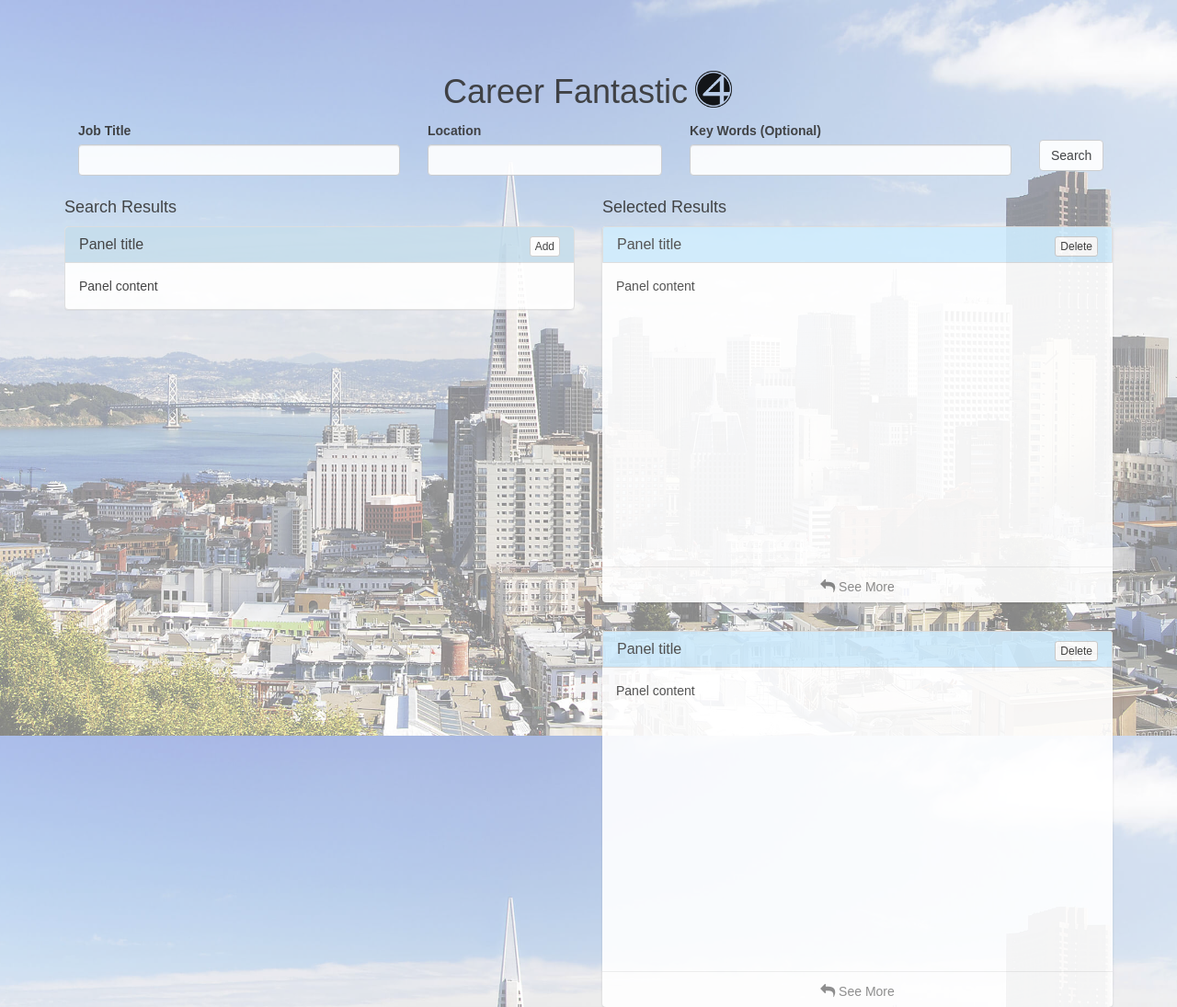
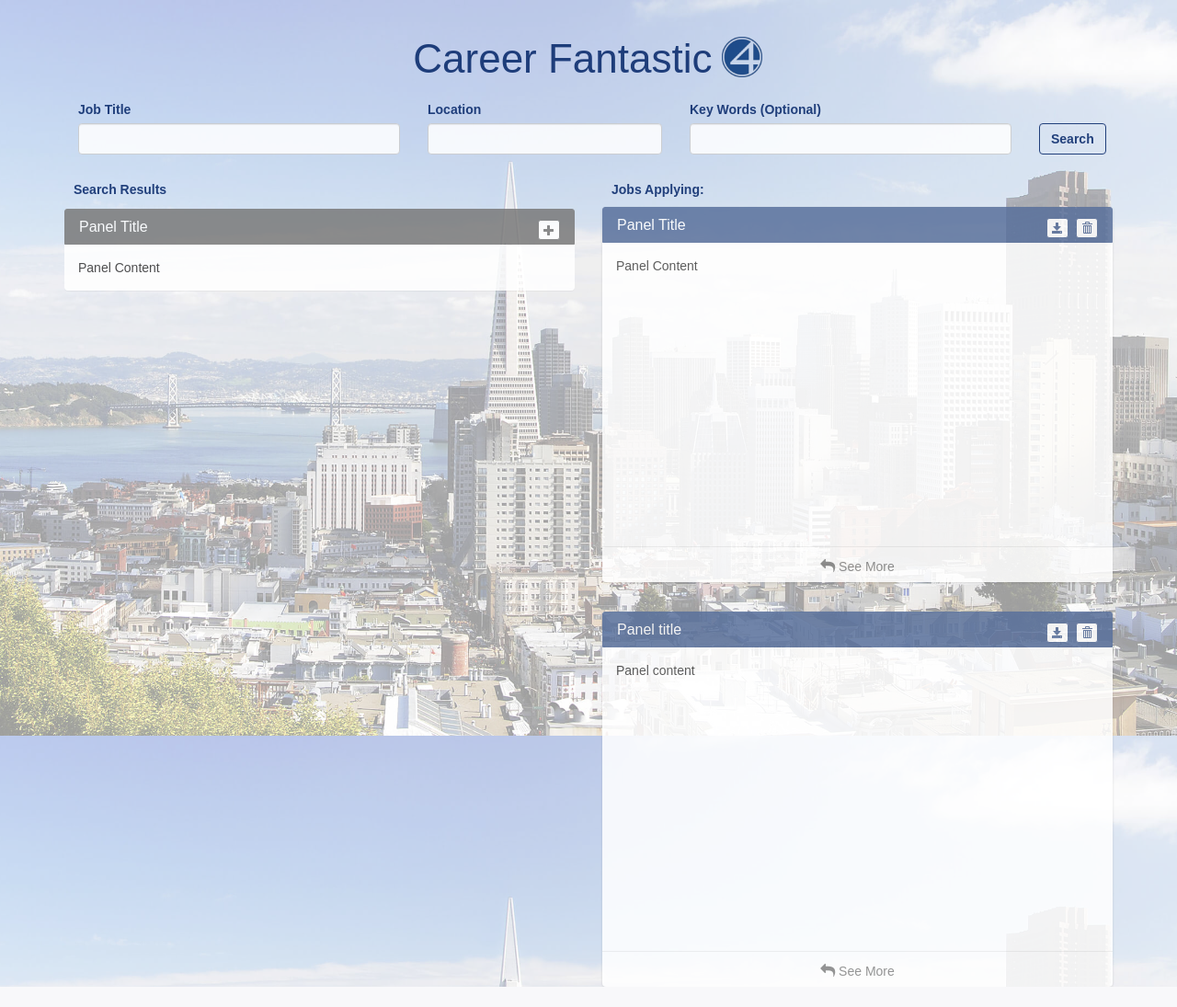
Before and after one commit to Fantastic4Career/CareerFantastic, a PHP site: page / in a window 1280 px wide. Shown: the whole page at 92% size. After the commit the page ends 1073 px from the top, so only its background shows below. Run offline with PHP 8.4, Linux system fonts and the light colour scheme; some libraries are stand-ins or nearby versions.

Commit message:
add general structure styles

```diff
--- a/assets/css/styles.css
+++ b/assets/css/styles.css
@@ -1,11 +1,20 @@
 #search-results .panel-heading {
-	/*background-color: #cfdce4;*/
-	background-color:#c6ddeb;
+    background-color: #333333;
+    border: 1px solid #333333;
+    opacity: 0.65;
+    filter: alpha(opacity=65); /* For IE8 and earlier */
+}
+
+#search-results .panel-default{
+    border: none;
+
 }
 
 #selected-results .panel-heading {
-	background-color: #cfebfd;
-	border: 1px solid #ddd;
+    background-color: #002366;
+    border: 1px solid #002366;
+    opacity: 0.65;
+    filter: alpha(opacity=65); /* For IE8 and earlier */
 }
 
 #logo {
@@ -15,29 +24,104 @@
 }
 
 body {
-	margin-top: 60px;
-	font-size: 14px;
+    margin-top: 20px;
     font-family: "Helvetica Nueue",Arial,Verdana,sans-serif;
-	background-color: #E5E9ED;
     background: url("../images/sf.jpg")no-repeat center center fixed;
-
     -webkit-background-size: cover;
        -moz-background-size: cover;
          -o-background-size: cover;
             background-size: cover;
 
-    opacity: 0.90;
-    filter: alpha(opacity=90); /* For IE8 and earlier */
+   opacity: 0.85;
+   filter: alpha(opacity=85); /* For IE8 and earlier */
 
-     background-color: hsla(0,0%,100%,0.50);
+   background-color: hsla(0,0%,100%,0.60);
    background-blend-mode: overlay;
+}
 
+.main-head {
+    color: #002366;
+    font-size: 44px;
 }
+
+h5 {
+    font-weight: bold;
+    color: #002366;
+}
+
+h5.sub-head {
+    margin-left: 10px;
+}
+
+.search-form {
+    margin-top: 20px;
+    margin-bottom: 100px;
+}
+
+.search-form label {
+    color: #002366;
+}
+.panel-default{
+    margin-top: 12px;
+}
+
+.panel-title {
+    color: white;
+    font-weight: bold;
+}
+
 .btn:hover,
 .btn:focus,
 .btn:active{
     outline: 0 !important;
 }
+
+.btn-xs {
+    background-color: white;
+    border: solid 1px #002366;
+    color: #002366;
+}
+
+.front .glyphicon-save {
+    margin-right: 8px;
+}
+
+
+.btn-xs:hover, .btn-xs:active, .btn-xs:focus, .btn-xs:active:focus{
+    background-color: white;
+    color: black;
+    border: solid 1px #002366;
+}
+
+.search-results-btn.btn-xs {
+     border: solid 1px #333333;
+     color: #333333;
+}
+
+.search-results-btn.btn-xs:hover, .search-results-btn.btn-xs:active,
+.search-results-btn.btn-xs:focus, .search-results-btn.btn-xs:active:focus{
+    color: black;
+    border: solid 1px #333333;
+}
+
+.search.btn {
+    color: #002366;
+    font-weight: bold;
+    border: solid 1px #002366;
+    background-color: transparent;
+}
+
+.search.btn:hover, .search.btn:active, .search.btn:focus, .search.btn:active:focus{
+    font-weight: bolder;
+    color: #002366;
+    border: solid 2px #002366;
+    background-color: transparent;
+}
+
+.search.panel-body, h5.panel-title {
+    font-weight: normal;
+}
+
 /* entire container, keeps perspective */
 .card-container {
 -webkit-perspective: 800px;
--- a/assets/js/app.js
+++ b/assets/js/app.js
@@ -8,7 +8,7 @@
         }
     }
 
-    $(document).on('click', '.btn', function(){
+    $(document).on('click', '.footer .btn', function(){
     	console.log(this);
     	rotateCard(this);
      });
--- a/index.html
+++ b/index.html
@@ -15,11 +15,11 @@
 
 <body>
   <div class="container">
-      <h1 class="text-center">Career Fantastic
-        <img id="logo" src="assets/images/263px-Fantastic_Four_logo.svg.png" alt="4" width="40" height="40">
+      <h1 class="main-head text-center">Career Fantastic
+        <img id="logo" src="assets/images/ff-logo.svg.png" alt="4" width="44" height="44">
       </h1>
 
-  <form>
+  <form class="search-form">
     <div class="form-group col-sm-4">
       <label for="job-title">Job Title</label>
       <input type="text-center" class="form-control" id="job-title">
@@ -33,39 +33,71 @@
       <input type="text" class="form-control" id="key-words">
     </div>
     <div class="form-group col-sm-1">
-      <label></label>
-    <button type="submit" class="btn btn-default" id="search">Search</button>
+      <label>&nbsp;</label>
+      <button type="submit" class="search btn btn-default" id="search">Search</button>
     </div>
-
   </form>
 
   <div class="row">
     <div class="col-sm-6" id="search-results">
 
-      <h4>Search Results</h4>
+      <h5 class="sub-head">Search Results</h5>
       <div class="panel panel-default">
         <div class="panel-heading">
-          <h3 class="panel-title">Panel title
-          <button type ="submit" class="btn btn-default btn-xs pull-right">Add</button>
-          </h3>
+          <h5 class="panel-title">Panel Title
+          <button type ="submit" class="search-results-btn btn btn-default btn-xs pull-right glyphicon glyphicon-plus"></button>
+          </h5>
         </div>
-        <div class="panel-body">Panel content</div>
+        <div class="search panel-body">Panel Content</div>
       </div>
 
     </div> <!--end left colume-->
 
     <div class="col-sm-6" id="selected-results">
 
-      <h4>Selected Results</h4>
+      <h5 class="sub-head">Jobs Applying:&nbsp;<span id="jobs-applying-num"></span></h5>
 
       <div class="card-container manual-flip">
         <div class="card">
             <div class="front">
-              <!-- <div class=""> -->
               <div class="panel-heading">
-                  <h3 class="panel-title">Panel title
-                  <button type ="submit" class="btn btn-default btn-xs pull-right">Delete</button>
-                  </h3>
+                <h5 class="panel-title">Panel Title
+                <button type ="submit" class="btn btn-default btn-xs pull-right glyphicon glyphicon-trash"></button>
+                <button type ="submit" class="btn btn-default btn-xs pull-right glyphicon glyphicon-save"></button>
+                </h5>
+              </div>
+              <div class="panel-body"> Panel Content </div>
+              <div class="footer">
+                <button class="btn btn-simple" rel="tooltip" title="Flip Card">
+                    <i class="fa fa-reply"></i> See More
+                </button>
+              </div>
+            </div> <!-- end front panel -->
+
+            <div class="back">
+              <div class="panel-heading">
+                <h5 class="panel-title">xPanel Title
+                  <button type ="submit" class="add btn btn-default btn-xs pull-right glyphicon glyphicon-save"></button>
+                </h5>
+              </div>
+              <div class="panel-body"> xPanel Content </div>
+              <div class="footer">
+                <button class="btn btn-simple" rel="tooltip" title="Flip Card">
+                    <i class="fa fa-reply"></i> Go Back
+                </button>
+              </div>
+            </div> <!-- end back panel -->
+        </div> <!-- end card -->
+      </div> <!-- end card-container -->
+
+      <div class="card-container manual-flip">
+        <div class="card">
+            <div class="front">
+              <div class="panel-heading">
+                <h5 class="panel-title">Panel title
+                <button type ="submit" class="btn btn-default btn-xs pull-right glyphicon glyphicon-trash"></button>
+                <button type ="submit" class="btn btn-default btn-xs pull-right glyphicon glyphicon-save"></button>
+                </h5>
               </div>
               <div class="panel-body"> Panel content </div>
               <div class="footer">
@@ -73,17 +105,13 @@
                     <i class="fa fa-reply"></i> See More
                 </button>
               </div>
-              <!-- </div> -->
-
-
             </div> <!-- end front panel -->
 
             <div class="back">
-              <!-- <div class=""> -->
               <div class="panel-heading">
-                  <h3 class="panel-title">xPanel title
-
-                  </h3>
+                <h5 class="panel-title">xPanel title
+                  <button type ="submit" class="add btn btn-default btn-xs pull-right glyphicon glyphicon-save"></button>
+                </h5>
               </div>
               <div class="panel-body"> xPanel content </div>
               <div class="footer">
@@ -91,52 +119,13 @@
                     <i class="fa fa-reply"></i> Go Back
                 </button>
               </div>
-              <!-- </div>               -->
-
-
             </div> <!-- end back panel -->
         </div> <!-- end card -->
       </div> <!-- end card-container -->
 
-            <div class="card-container manual-flip">
-        <div class="card">
-            <div class="front">
-              <!-- <div class=""> -->
-                <div class="panel-heading">
-                  <h3 class="panel-title">Panel title
-                  <button type ="submit" class="btn btn-default btn-xs pull-right">Delete</button>
-                  </h3>
-                </div>
-                <div class="panel-body"> Panel content </div>
-                <div class="footer">
-                  <button class="btn btn-simple" rel="tooltip" title="Flip Card">
-                      <i class="fa fa-reply"></i> See More
-                  </button>
-                </div>
-              <!-- </div> -->
 
 
-            </div> <!-- end front panel -->
 
-            <div class="back">
-              <!-- <div class=""> -->
-                <div class="panel-heading">
-                  <h3 class="panel-title">xPanel title
-
-                  </h3>
-                </div>
-                <div class="panel-body"> xPanel content </div>
-                              <div class="footer">
-                  <button class="btn btn-simple" rel="tooltip" title="Flip Card">
-                      <i class="fa fa-reply"></i> Back
-                  </button>
-              </div>
-              <!-- </div>               -->
-
-
-            </div> <!-- end back panel -->
-        </div> <!-- end card -->
-      </div> <!-- end card-container -->
 
 
 
```
Also changed, not shown: assets/images/ff-logo.svg.png (added). Lines whose indentation alone changed are shown as unchanged.
